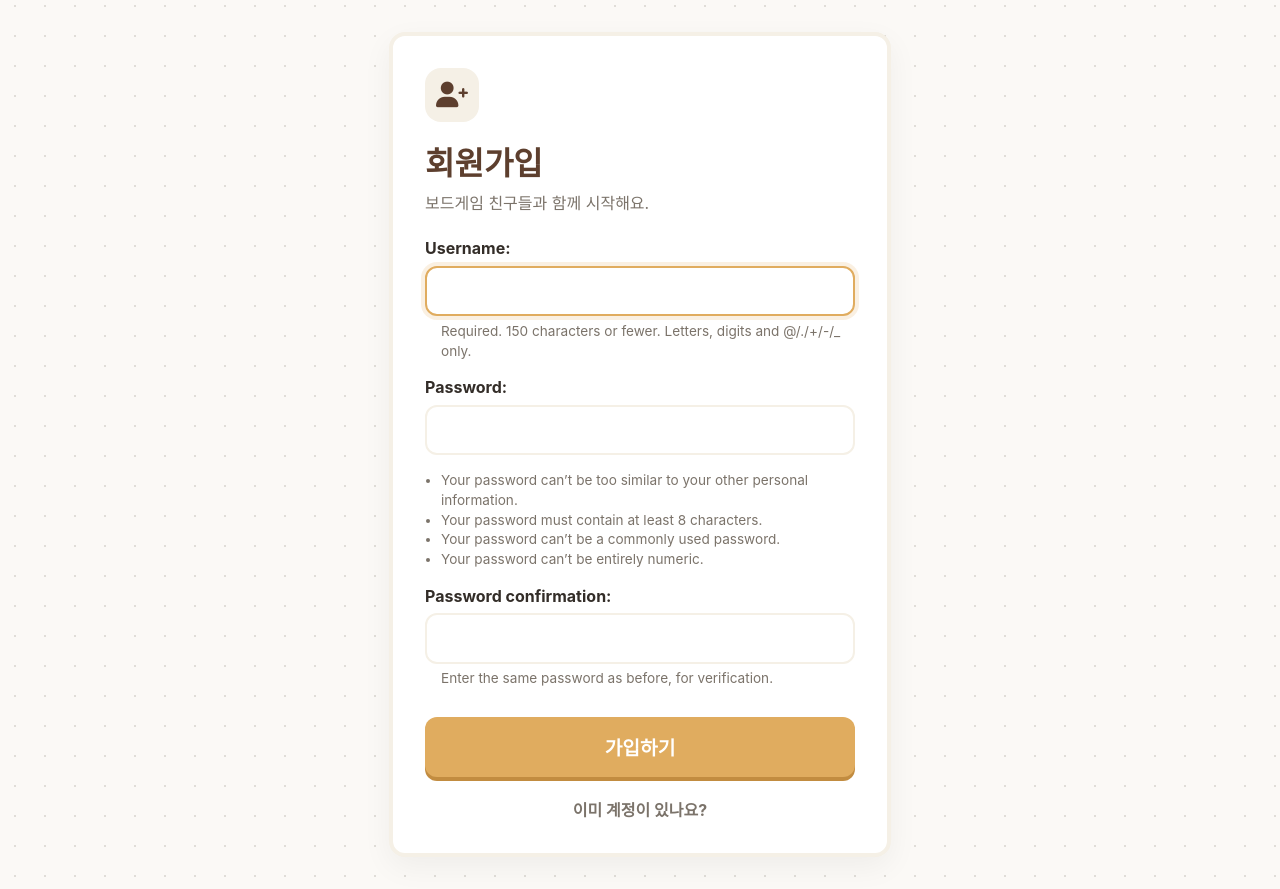
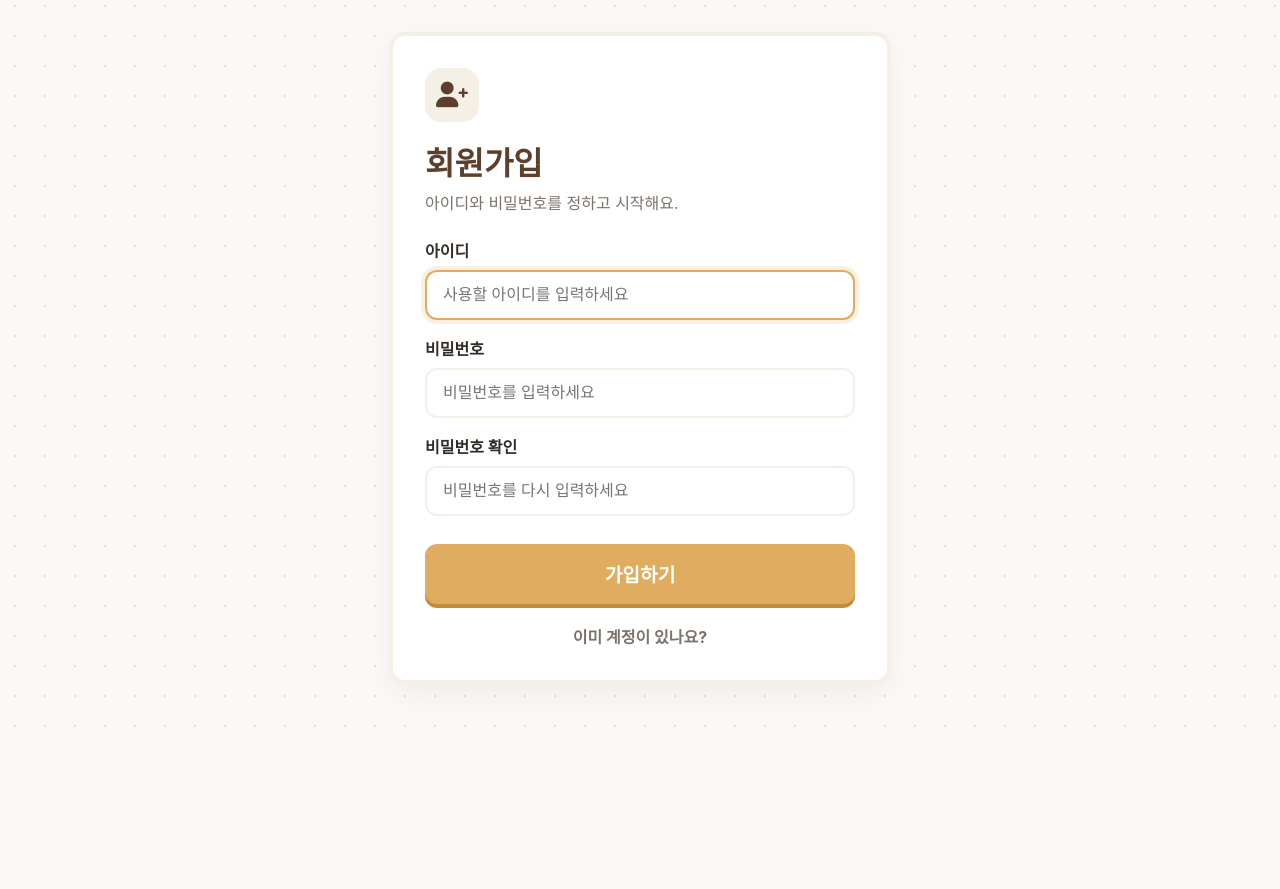
Before and after one commit to kazakuteng/boardgame_recommandation_service, a Django app: page /accounts/signup/ in a window 1280 px wide. Shown: the part 69-958 px from the top of the page. After the commit the page ends 796 px from the top, so only its background shows below. Run offline with Django 5.2, Linux system fonts and the light colour scheme.

Commit message:
feat: improve signup form design

```diff
--- a/accounts/forms.py
+++ b/accounts/forms.py
@@ -2,5 +2,44 @@ from django.contrib.auth.forms import UserCreationForm
 from django.contrib.auth import get_user_model
 
 class CustomUserCreationForm(UserCreationForm):
+    error_messages = {
+        'password_mismatch': '비밀번호가 서로 일치하지 않습니다.',
+    }
+
     class Meta(UserCreationForm.Meta):
         model = get_user_model()
+        fields = ('username',)
+
+    def __init__(self, *args, **kwargs):
+        super().__init__(*args, **kwargs)
+        self.fields['username'].label = '아이디'
+        self.fields['username'].help_text = ''
+        self.fields['username'].widget.attrs.update({
+            'placeholder': '사용할 아이디를 입력하세요',
+            'autocomplete': 'username',
+        })
+        self.fields['username'].error_messages.update({
+            'required': '아이디를 입력해주세요.',
+            'unique': '이미 사용 중인 아이디입니다.',
+            'max_length': '아이디는 150자 이하로 입력해주세요.',
+        })
+
+        self.fields['password1'].label = '비밀번호'
+        self.fields['password1'].help_text = ''
+        self.fields['password1'].widget.attrs.update({
+            'placeholder': '비밀번호를 입력하세요',
+            'autocomplete': 'new-password',
+        })
+        self.fields['password1'].error_messages.update({
+            'required': '비밀번호를 입력해주세요.',
+        })
+
+        self.fields['password2'].label = '비밀번호 확인'
+        self.fields['password2'].help_text = ''
+        self.fields['password2'].widget.attrs.update({
+            'placeholder': '비밀번호를 다시 입력하세요',
+            'autocomplete': 'new-password',
+        })
+        self.fields['password2'].error_messages.update({
+            'required': '비밀번호 확인을 입력해주세요.',
+        })
--- a/static/css/style.css
+++ b/static/css/style.css
@@ -209,6 +209,9 @@ h1 {
 .auth-form p {
   margin: 0 0 1rem;
 }
+.auth-field {
+  margin-bottom: 1rem;
+}
 .auth-form label {
   display: block;
   margin-bottom: 0.45rem;
@@ -245,6 +248,20 @@ h1 {
   background: #fff0ee;
   color: var(--accent-color);
   list-style-position: inside;
+}
+.form-errors .errorlist,
+.live-rules {
+  margin: 0.45rem 0 0;
+  padding-left: 1.2rem;
+  color: var(--accent-color);
+  font-size: 0.9rem;
+  line-height: 1.5;
+}
+.live-rules {
+  display: none;
+}
+.signup-form .helptext {
+  display: none;
 }
 .auth-submit {
   max-width: none;
--- a/templates/accounts/signup.html
+++ b/templates/accounts/signup.html
@@ -4,15 +4,132 @@
     <div class="card auth-card">
         <div class="auth-icon"><i class="fa-solid fa-user-plus"></i></div>
         <h2>회원가입</h2>
-        <p class="auth-subtitle">보드게임 친구들과 함께 시작해요.</p>
+        <p class="auth-subtitle">아이디와 비밀번호를 정하고 시작해요.</p>
 
-        <form action="{% url 'accounts:signup' %}" method="POST" class="auth-form">
+        <form action="{% url 'accounts:signup' %}" method="POST" class="auth-form signup-form" id="signupForm" novalidate>
             {% csrf_token %}
-            {{ form.as_p }}
+
+            {% if form.non_field_errors %}
+                <div class="form-errors">{{ form.non_field_errors }}</div>
+            {% endif %}
+
+            <div class="auth-field">
+                <label for="{{ form.username.id_for_label }}">아이디</label>
+                {{ form.username }}
+                {% if form.username.errors %}
+                    <div class="form-errors">{{ form.username.errors }}</div>
+                {% endif %}
+                <ul class="live-rules" id="usernameRules" aria-live="polite"></ul>
+            </div>
+
+            <div class="auth-field">
+                <label for="{{ form.password1.id_for_label }}">비밀번호</label>
+                {{ form.password1 }}
+                {% if form.password1.errors %}
+                    <div class="form-errors">{{ form.password1.errors }}</div>
+                {% endif %}
+                <ul class="live-rules" id="passwordRules" aria-live="polite"></ul>
+            </div>
+
+            <div class="auth-field">
+                <label for="{{ form.password2.id_for_label }}">비밀번호 확인</label>
+                {{ form.password2 }}
+                {% if form.password2.errors %}
+                    <div class="form-errors">{{ form.password2.errors }}</div>
+                {% endif %}
+                <ul class="live-rules" id="confirmRules" aria-live="polite"></ul>
+            </div>
+
             <button type="submit" class="btn btn-yellow auth-submit">가입하기</button>
         </form>
 
         <a class="auth-link" href="{% url 'accounts:login' %}">이미 계정이 있나요?</a>
     </div>
 </section>
+
+<script>
+    const signupForm = document.querySelector('#signupForm')
+    const usernameInput = document.querySelector('#id_username')
+    const passwordInput = document.querySelector('#id_password1')
+    const confirmInput = document.querySelector('#id_password2')
+    const usernameRules = document.querySelector('#usernameRules')
+    const passwordRules = document.querySelector('#passwordRules')
+    const confirmRules = document.querySelector('#confirmRules')
+    const commonPasswords = ['password', 'password123', 'qwerty123', '12345678', '11111111', '00000000']
+
+    function renderRules(target, messages) {
+        target.innerHTML = messages.map((message) => `<li>${message}</li>`).join('')
+        target.style.display = messages.length ? 'block' : 'none'
+    }
+
+    function usernameMessages(showEmpty = false) {
+        const username = usernameInput.value.trim()
+        const messages = []
+
+        if (!username) {
+            if (showEmpty) messages.push('아이디를 입력해주세요.')
+            return messages
+        }
+        if (username.length > 150) messages.push('아이디는 150자 이하로 입력해주세요.')
+        if (!/^[A-Za-z0-9@.+_-]+$/.test(username)) {
+            messages.push('아이디는 영문, 숫자, @, ., +, -, _ 만 사용할 수 있어요.')
+        }
+        return messages
+    }
+
+    function passwordMessages(showEmpty = false) {
+        const username = usernameInput.value.trim().toLowerCase()
+        const password = passwordInput.value
+        const messages = []
+
+        if (!password) {
+            if (showEmpty) messages.push('비밀번호를 입력해주세요.')
+            return messages
+        }
+        if (password.length < 8) messages.push('비밀번호는 8자 이상이어야 해요.')
+        if (/^\d+$/.test(password)) messages.push('숫자로만 이루어진 비밀번호는 사용할 수 없어요.')
+        if (username && password.toLowerCase().includes(username)) {
+            messages.push('아이디와 너무 비슷한 비밀번호는 피해주세요.')
+        }
+        if (commonPasswords.includes(password.toLowerCase())) {
+            messages.push('너무 흔한 비밀번호는 사용할 수 없어요.')
+        }
+        return messages
+    }
+
+    function confirmMessages(showEmpty = false) {
+        const password = passwordInput.value
+        const confirm = confirmInput.value
+        const messages = []
+
+        if (!confirm) {
+            if (showEmpty) messages.push('비밀번호 확인을 입력해주세요.')
+            return messages
+        }
+        if (password !== confirm) messages.push('비밀번호가 서로 일치하지 않아요.')
+        return messages
+    }
+
+    function validate(showEmpty = false) {
+        const usernameResult = usernameMessages(showEmpty)
+        const passwordResult = passwordMessages(showEmpty)
+        const confirmResult = confirmMessages(showEmpty)
+
+        renderRules(usernameRules, usernameResult)
+        renderRules(passwordRules, passwordResult)
+        renderRules(confirmRules, confirmResult)
+
+        return usernameResult.length + passwordResult.length + confirmResult.length === 0
+    }
+
+    ;[usernameInput, passwordInput, confirmInput].forEach((input) => {
+        input.addEventListener('input', () => validate(false))
+    })
+
+    signupForm.addEventListener('submit', (event) => {
+        if (!validate(true)) {
+            event.preventDefault()
+        }
+    })
+</script>
 {% endblock %}
--- a/templates/base.html
+++ b/templates/base.html
@@ -5,7 +5,7 @@
     <meta name="viewport" content="width=device-width, initial-scale=1.0">
     <title>뭐할게임?</title>
     {% load static %}
-    <link rel="stylesheet" href="{% static 'css/style.css' %}?v=2">
+    <link rel="stylesheet" href="{% static 'css/style.css' %}?v=3">
     <link href="https://cdnjs.cloudflare.com/ajax/libs/font-awesome/6.0.0/css/all.min.css" rel="stylesheet">
 </head>
 <body>
```
Also changed, not shown: 1 other file.
